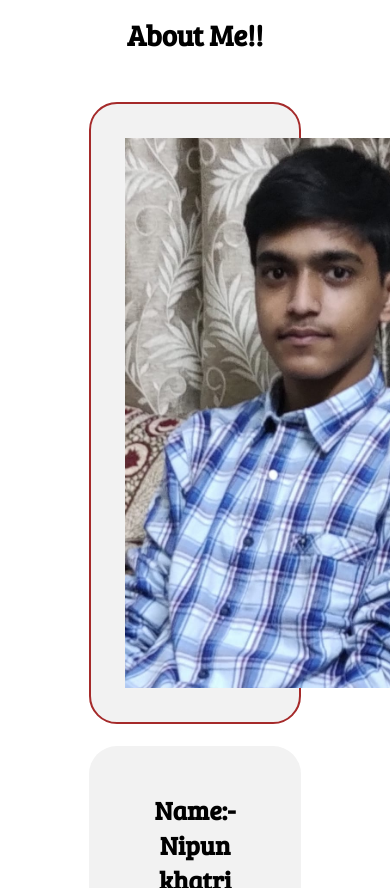
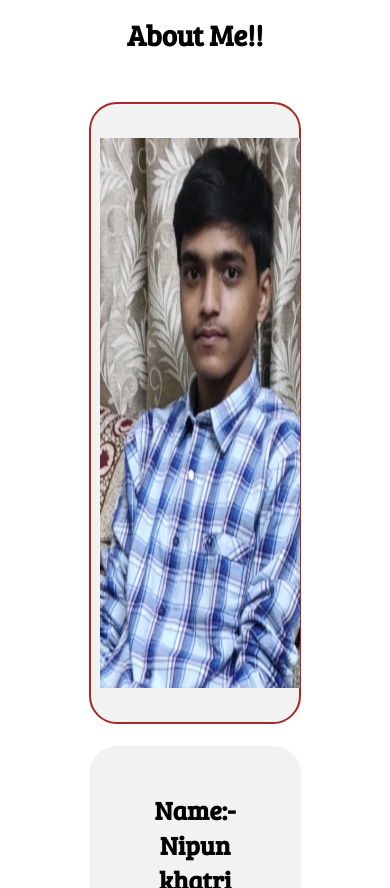
Before and after one commit to Nipunkhattri/myporfolio.github.io, a plain HTML site: page index.html in a window 390 px wide. Shown: the part 489-1377 px from the top of the page. Drawn offline with Linux system fonts and the light colour scheme; a web font is replaced by a local one.

Commit message:
mypersonalportfolio

```diff
--- a/phone.css
+++ b/phone.css
@@ -61,3 +61,24 @@ Utility classes
     font-size: 13px;
     padding: 4px 8px;
 }
+@media (max-width:500px) {
+    #about .box1 img{
+        width: 200px;
+        margin-left: -15px;
+    }
+
+}
+@media (max-width:428px){
+    #about .box1 img{
+        width: 200px;
+        margin-left: -25px;
+    }
+
+}
+@media (max-width:300px) {
+    #about .box1 img{
+        width: 200px;
+        margin-left: -45px;
+    }
+
+}
```
